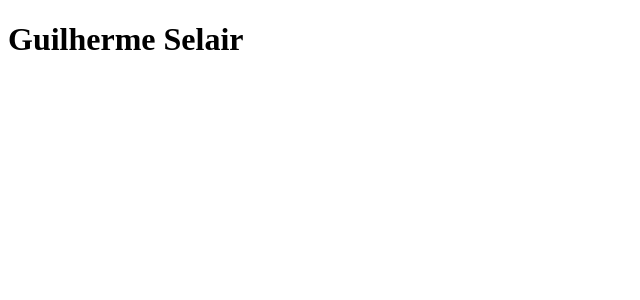
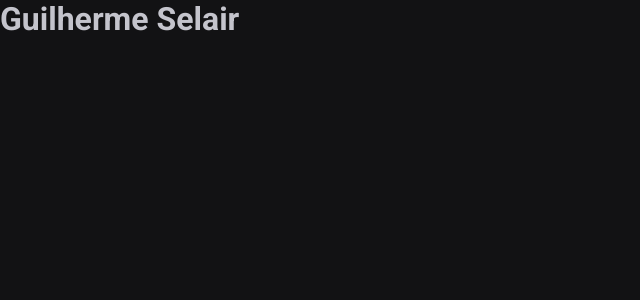
Before and after one commit to GuiSelair/Ignite-Timer, a React (Vite) app: page / in a window 1280 px wide. Shown: the top 300 px of the page, without its empty margins (0-640 px from the left). Built offline with nearby package versions, Linux system fonts and the light colour scheme.

Commit message:
Feat: Added Eslint, StyledComponent, Theme and Global Styles

```diff
--- a/index.html
+++ b/index.html
@@ -2,9 +2,13 @@
 <html lang="en">
   <head>
     <meta charset="UTF-8" />
+    <link rel="preconnect" href="https://fonts.googleapis.com"/>
+    <link rel="preconnect" href="https://fonts.gstatic.com" crossorigin/>
     <link rel="icon" type="image/svg+xml" href="/vite.svg" />
     <meta name="viewport" content="width=device-width, initial-scale=1.0" />
-    <title>Vite + React + TS</title>
+    <title>Ignite Timer</title>
+
+    <link href="https://fonts.googleapis.com/css2?family=Roboto+Mono:wght@700&family=Roboto:wght@400;700&display=swap" rel="stylesheet"/>
   </head>
   <body>
     <div id="root"></div>
--- a/package.json
+++ b/package.json
@@ -6,7 +6,8 @@
   "scripts": {
     "dev": "vite",
     "build": "tsc && vite build",
-    "preview": "vite preview"
+    "preview": "vite preview",
+    "lint": "eslint src --ext .ts,.tsx"
   },
   "dependencies": {
     "react": "^18.2.0",
@@ -14,10 +15,12 @@
     "styled-components": "^5.3.6"
   },
   "devDependencies": {
+    "@rocketseat/eslint-config": "^1.1.3",
     "@types/react": "^18.0.22",
     "@types/react-dom": "^18.0.7",
     "@types/styled-components": "^5.1.26",
     "@vitejs/plugin-react": "^2.2.0",
+    "eslint": "^8.26.0",
     "typescript": "^4.6.4",
     "vite": "^3.2.0"
   }
--- a/src/App.tsx
+++ b/src/App.tsx
@@ -1,5 +1,12 @@
+import { ThemeProvider } from 'styled-components'
+import { GlobalStyle } from './styles/global'
+import { defaultTheme } from './styles/themes/default'
+
 export function App() {
   return (
-   <h1>Guilherme Selair</h1>
+    <ThemeProvider theme={defaultTheme}>
+      <h1>Guilherme Selair</h1>
+      <GlobalStyle />
+    </ThemeProvider>
   )
 }
--- a/src/main.tsx
+++ b/src/main.tsx
@@ -5,5 +5,5 @@
 ReactDOM.createRoot(document.getElementById('root') as HTMLElement).render(
   <React.StrictMode>
     <App />
-  </React.StrictMode>
+  </React.StrictMode>,
 )
--- /dev/null
+++ b/src/styles/global.ts
@@ -0,0 +1,26 @@
+import { createGlobalStyle } from 'styled-components'
+
+export const GlobalStyle = createGlobalStyle`
+    * {
+        margin: 0;
+        padding: 0;
+        box-sizing: border-box;
+    }
+
+    :focus {
+        outline: 0;
+        box-shadow: 0 0 0 2px ${(props) => props.theme['green-500']};
+    }
+
+    body {
+        background: ${(props) => props.theme['gray-900']};
+        color: ${(props) => props.theme['gray-300']};
+    }
+
+    body, input, textarea, button {
+        font-family: 'Roboto', sans-serif;
+        font-weight: 400;
+        font-size: 1rem;
+    }
+
+`
--- /dev/null
+++ b/src/styles/themes/default.ts
@@ -0,0 +1,21 @@
+export const defaultTheme = {
+  white: '#FFF',
+
+  'gray-100': '#E1E1E6',
+  'gray-300': '#C4C4CC',
+  'gray-400': '#8D8D99',
+  'gray-500': '#7C7C8A',
+  'gray-600': '#323238',
+  'gray-700': '#29292E',
+  'gray-800': '#202024',
+  'gray-900': '#121214',
+
+  'green-300': '#00B37E',
+  'green-500': '#00875F',
+  'green-700': '#015F43',
+
+  'red-500': '#AB222E',
+  'red-700': '#7A1921',
+
+  'yellow-500': '#FBA94C',
+}
```
Also changed, not shown: src/@types/styled.d.ts (added, +8 -0 lines), .eslintrc.json (added), 1 other file (tests, documents, lock files or other folders).
